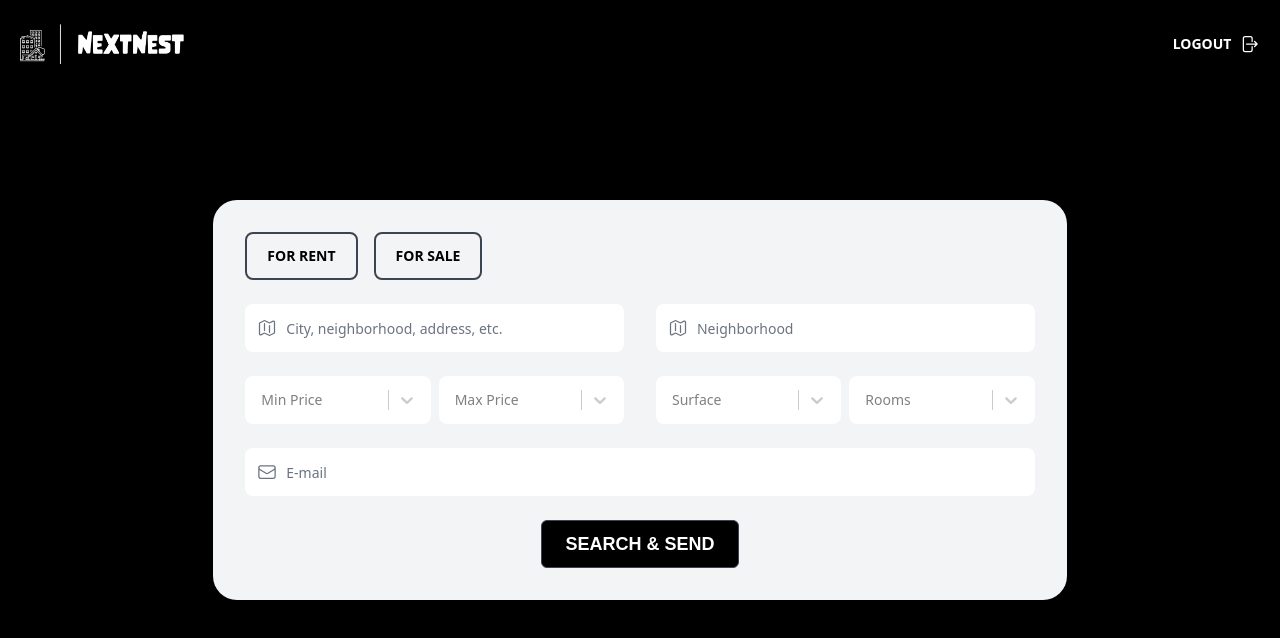
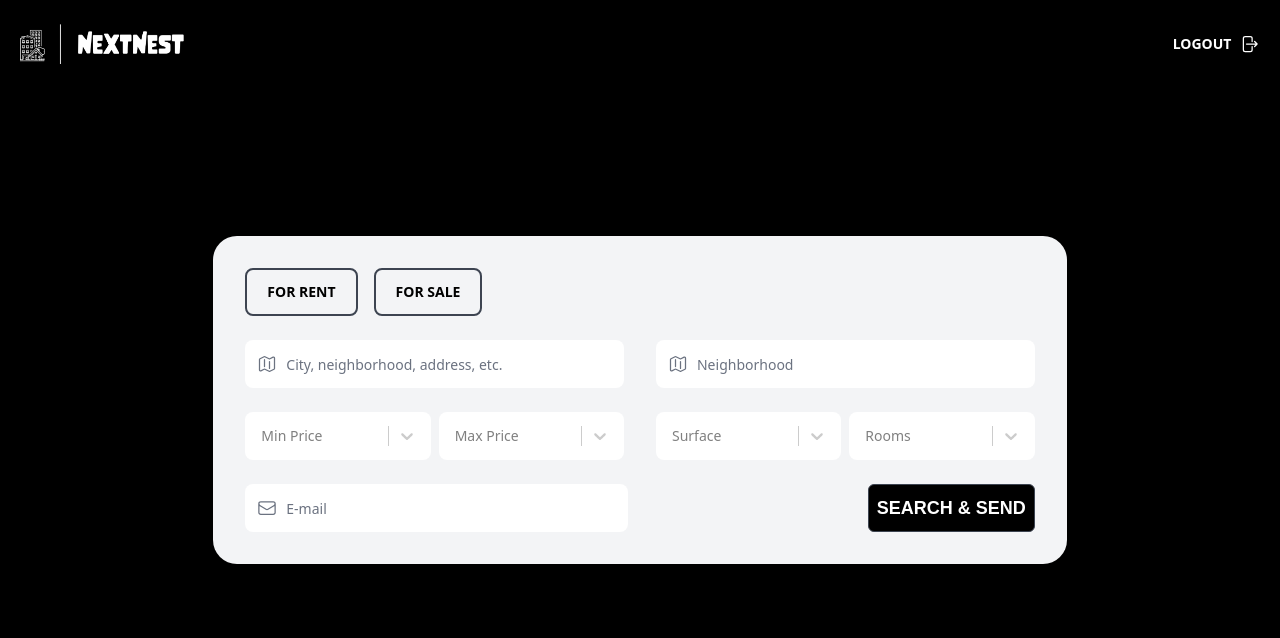
Before and after one commit to yigitaksoy/NextNest, a React (Vite) app in the folder client/: page /home in a window 1280 px wide. Shown: the top 638 px of the page. Built offline with nearby package versions, Linux system fonts and the light colour scheme; no server answers; sample sign-in values are in the browser's storage; a web font is replaced by a local one.

Commit message:
Move send button into EmailInput component

```diff
--- a/client/src/components/EmailInput.jsx
+++ b/client/src/components/EmailInput.jsx
@@ -2,9 +2,9 @@ import { EnvelopeIcon } from "@heroicons/react/24/outline";
 
 const EmailInput = ({ handleChange, formData }) => {
   return (
-    <div className="grid grid-cols-1 p-2">
-      <div className="flex justify-between">
-        <div className="relative flex w-full items-center">
+    <div className="grid grid-cols-1 md:grid-cols-2 md:gap-2">
+      <div className="p-2">
+        <div className="relative">
           <div className="pointer-events-none absolute inset-y-0 left-0 flex items-center pl-3">
             <EnvelopeIcon className="h-5 w-5 text-gray-500" />
           </div>
@@ -20,6 +20,13 @@ const EmailInput = ({ handleChange, formData }) => {
           />
         </div>
       </div>
+      <div className="p-2 md:flex md:justify-end">
+        <div className="relative">
+          <button className="btn mt-2 w-full rounded-md border bg-black p-2 font-nove text-lg text-white hover:bg-sky-300 hover:text-black md:mt-0 md:w-auto">
+            Search & Send
+          </button>
+        </div>
+      </div>
     </div>
   );
 };
--- a/client/src/components/SearchBar.jsx
+++ b/client/src/components/SearchBar.jsx
@@ -117,11 +117,6 @@ const SearchBar = () => {
               />
             </div>
             <EmailInput handleChange={handleChange} formData={formData} />
-            <div className="flex justify-center p-2">
-              <button className="btn w-full rounded-md border bg-black p-2 font-nove text-lg text-white hover:bg-sky-300 hover:text-black lg:w-1/4">
-                Search & Send
-              </button>
-            </div>
           </div>
         </form>
       </div>
```
